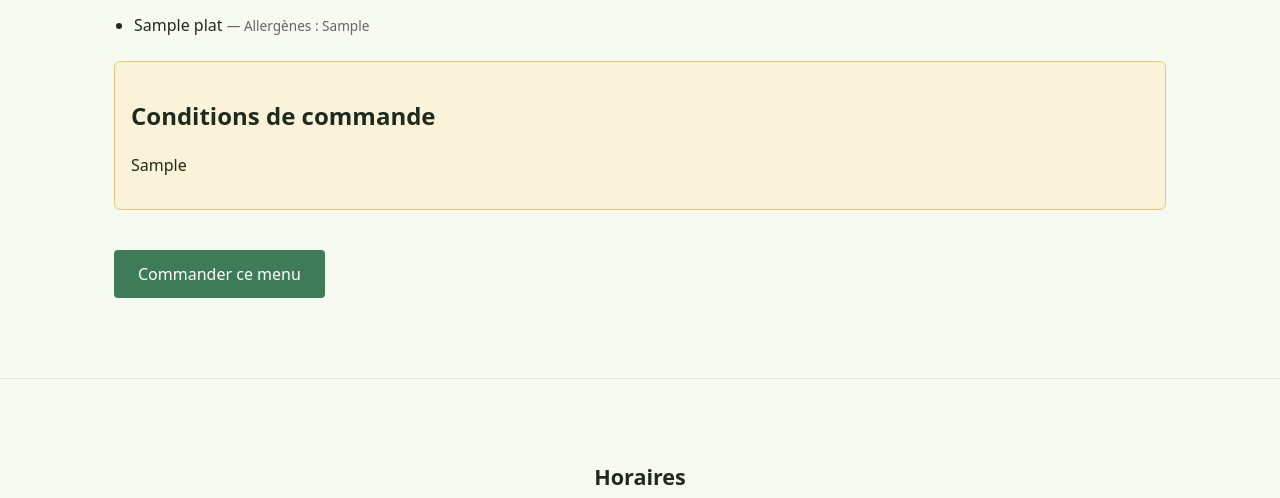
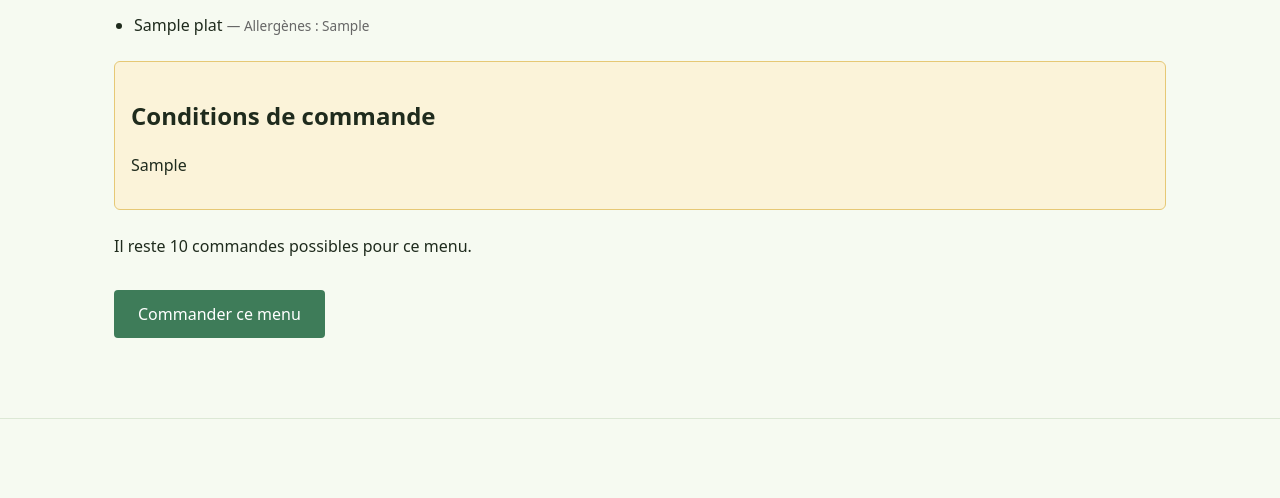
Before and after one commit to Spines13/Vite-et-gourmand, a PHP site: page /menu-detail.php?id=1 in a window 1280 px wide. Shown: the part 555-1053 px from the top of the page. Run offline with PHP 8.4, Linux system fonts and the light colour scheme; tables that the repository leaves empty hold one stand-in row (values such as "Sample post"); grey boxes marked "Sample" are stand-in pictures.

Commit message:
Affiche le nombre exact de commandes restantes sur la vue detail
Le sujet donne l'exemple "il reste 5 commandes possibles de ce
menu" ; seul le message de rupture de stock etait affiche jusque-la.

```diff
--- a/public/menu-detail.php
+++ b/public/menu-detail.php
@@ -70,6 +70,7 @@ require __DIR__ . '/../src/Views/partials/header.php';
         <?php if ((int) $menu['stock_disponible'] <= 0): ?>
             <p class="menu-card-rupture">Ce menu est actuellement en rupture de stock.</p>
         <?php else: ?>
+            <p class="menu-detail-stock">Il reste <?= (int) $menu['stock_disponible'] ?> commande<?= (int) $menu['stock_disponible'] > 1 ? 's' : '' ?> possible<?= (int) $menu['stock_disponible'] > 1 ? 's' : '' ?> pour ce menu.</p>
             <a class="btn-primary" href="/commande.php?menu_id=<?= (int) $menu['menu_id'] ?>">Commander ce menu</a>
         <?php endif; ?>
     </article>
```
